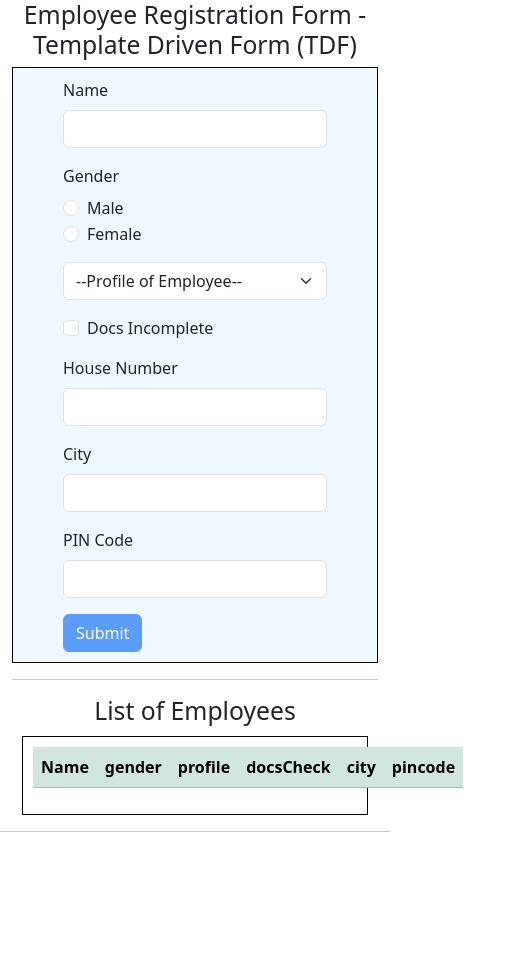
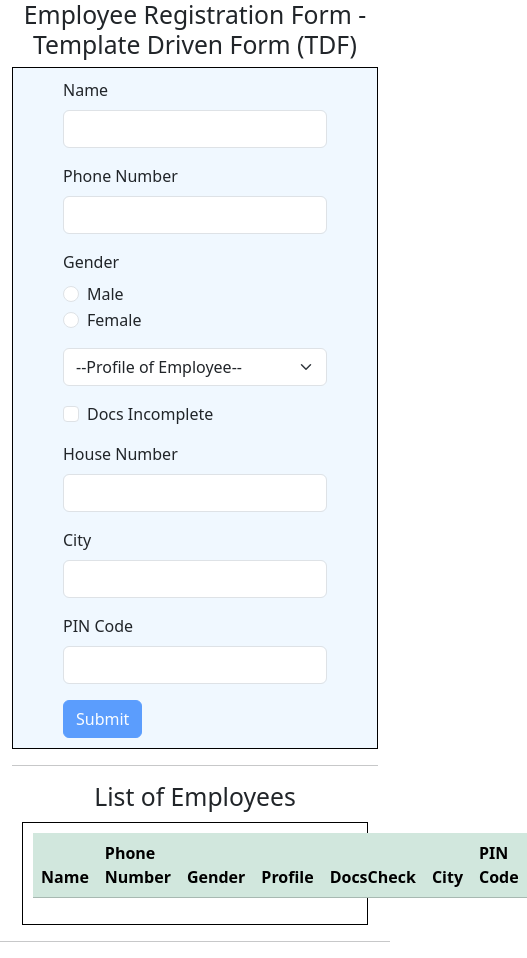
Before and after one commit to amankumar-m99/AngularFormTDF, an Angular app: page / in a window 390 px wide. Shown: the whole page, 527 px wide, since content can reach past the window. Before the commit the page ends 848 px from the top, so only its background shows below. Built offline with nearby package versions, Linux system fonts and the light colour scheme.

Commit message:
added phone number

```diff
--- a/src/app/app.component.html
+++ b/src/app/app.component.html
@@ -15,6 +15,16 @@
       <input type="text" class="form-control" id="name" name="name" aria-describedby="emailHelp" required
         #name="ngModel" [class.is-invalid]="name.invalid && name.touched" [(ngModel)]="employeeModel.name" />
       <div id="nameHelp" class="form-text small text-danger" [class.d-none]="name.valid || name.untouched">Name is required</div>
+    </div>
+    <div class="mb-3">
+      <label for="phone-number" class="form-label">Phone Number</label>
+      <!-- <input type="text" class="form-control" id="name" name="name" aria-describedby="emailHelp" ngModel /> -->
+      <input type="text" class="form-control" id="phone-number" name="phoneNumber" aria-describedby="emailHelp" required pattern="^\d{10}$"
+        #phoneNumber="ngModel" [class.is-invalid]="phoneNumber.invalid && phoneNumber.touched" [(ngModel)]="employeeModel.phoneNumber" />
+      <div *ngIf="phoneNumber.errors && (phoneNumber.invalid && phoneNumber.touched)">
+        <div id="phone-number-help-req" *ngIf="phoneNumber.errors['required']" class="form-text small text-danger">Phone number is required</div>
+        <div id="phone-number-help-dig" *ngIf="phoneNumber.errors['pattern']" class="form-text small text-danger">Phone number should be exactly ten digits long</div>
+      </div>
     </div>
     <div class="mb-3">
       <label for="gender" class="form-label">Gender</label>
@@ -87,16 +97,18 @@
       <thead>
         <tr>
           <th>Name</th>
-          <th>gender</th>
-          <th>profile</th>
-          <th>docsCheck</th>
-          <th>city</th>
-          <th>pincode</th>
+          <th>Phone Number</th>
+          <th>Gender</th>
+          <th>Profile</th>
+          <th>DocsCheck</th>
+          <th>City</th>
+          <th>PIN Code</th>
         </tr>
       </thead>
       <tbody>
         <tr *ngFor="let item of formData">
           <td>{{item.name|titlecase}}</td>
+          <td>{{item.phoneNumber}}</td>
           <td>{{item.gender|titlecase}}</td>
           <td>{{item.profile|titlecase}}</td>
           <td>{{item.docsCheck}}</td>
--- a/src/app/app.component.ts
+++ b/src/app/app.component.ts
@@ -12,7 +12,7 @@ import { NgForm } from '@angular/forms';
 export class AppComponent {
   title = 'AngularForms';
   employeeProfiles = ["Developer", "Tester", "Bussiness Analyst", "Manager"];
-  employeeModel = new Employee("","","",false, new Address("", "", ""));
+  employeeModel = new Employee("","","","",false, new Address("", "", ""));
   profileHasError = true;
   formData:any = [];
   modalTitle = "";
@@ -33,7 +33,8 @@ export class AppComponent {
 
   submit(employeeForm:NgForm){
     console.log(employeeForm)
-    this.formData.push(this.employeeModel);
+    // this.formData.push(this.employeeModel);
+    this.formData.push(employeeForm.value);
     this._employeeRegistrationService.registerEmployee(this.employeeModel)
         .subscribe(
           data=>{
@@ -42,9 +43,9 @@ export class AppComponent {
             this.modalBody = "Form submitted successfully."
             this.modalStyleClass="btn-success";
             ($('#staticBackdrop') as any).modal('show');
-            // console.log("Success",data);
-            this.employeeModel=new Employee("","","",false, new Address("", "", ""));
-            employeeForm.reset();
+            console.log("Success",data);
+            // this.employeeModel=new Employee("","","","",false, new Address("", "", ""));
+            // employeeForm.reset();
           },
           error=> {
             this.modalTitle = "Error " + error.status + ": "+ error.statusText;
@@ -52,7 +53,7 @@ export class AppComponent {
             this.modalBody = error.message;
             this.modalStyleClass="btn-danger";
             ($('#staticBackdrop') as any).modal('show');
-            // console.log("Error!", error);
+            console.log("Error!", error);
           }
         );
   }
--- a/src/app/employee.ts
+++ b/src/app/employee.ts
@@ -3,6 +3,7 @@ import { Address } from "./address";
 export class Employee {
     constructor(
         public name:string,
+        public phoneNumber:string,
         public profile:string,
         public gender:string,
         public docsCheck:boolean,
```
